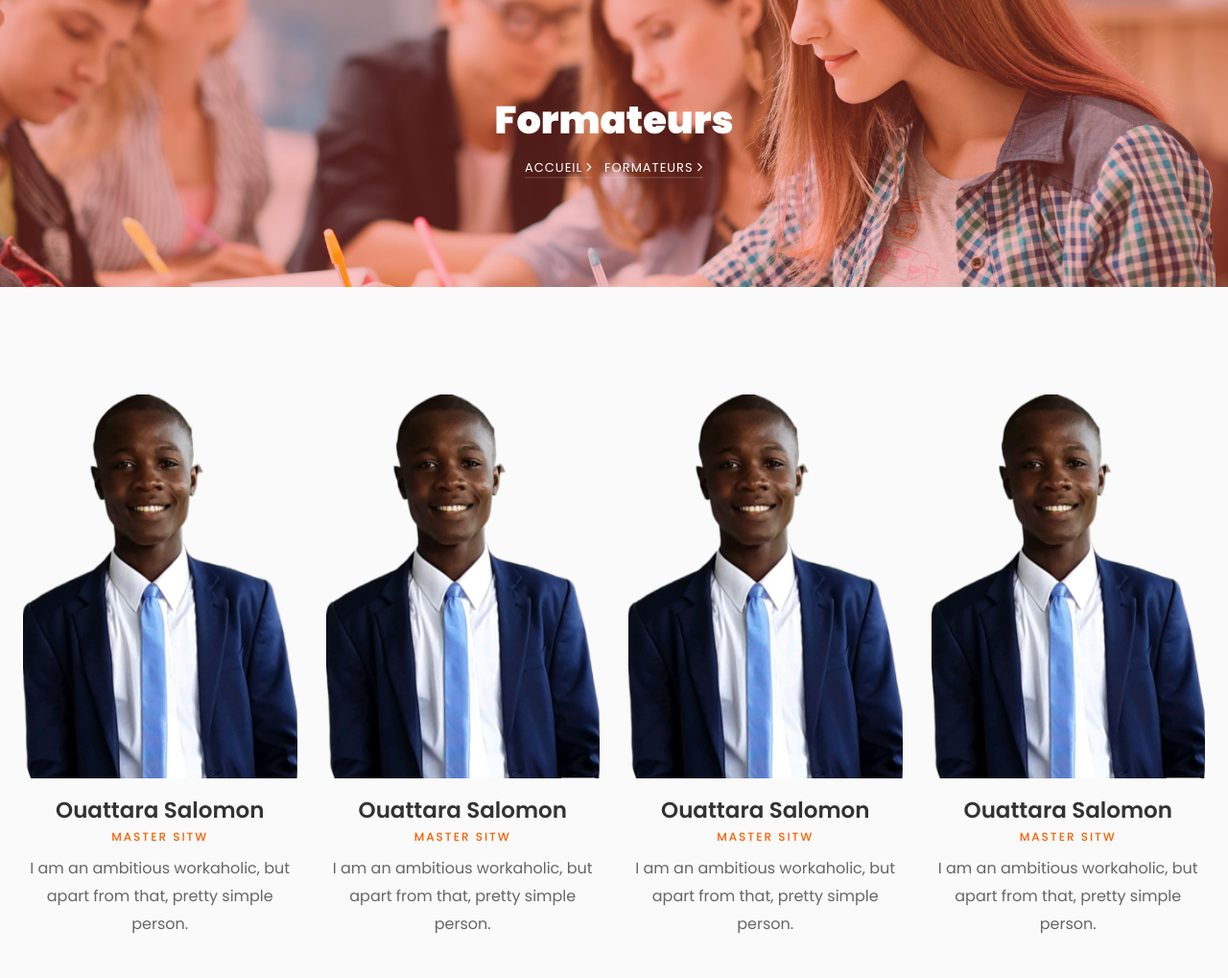
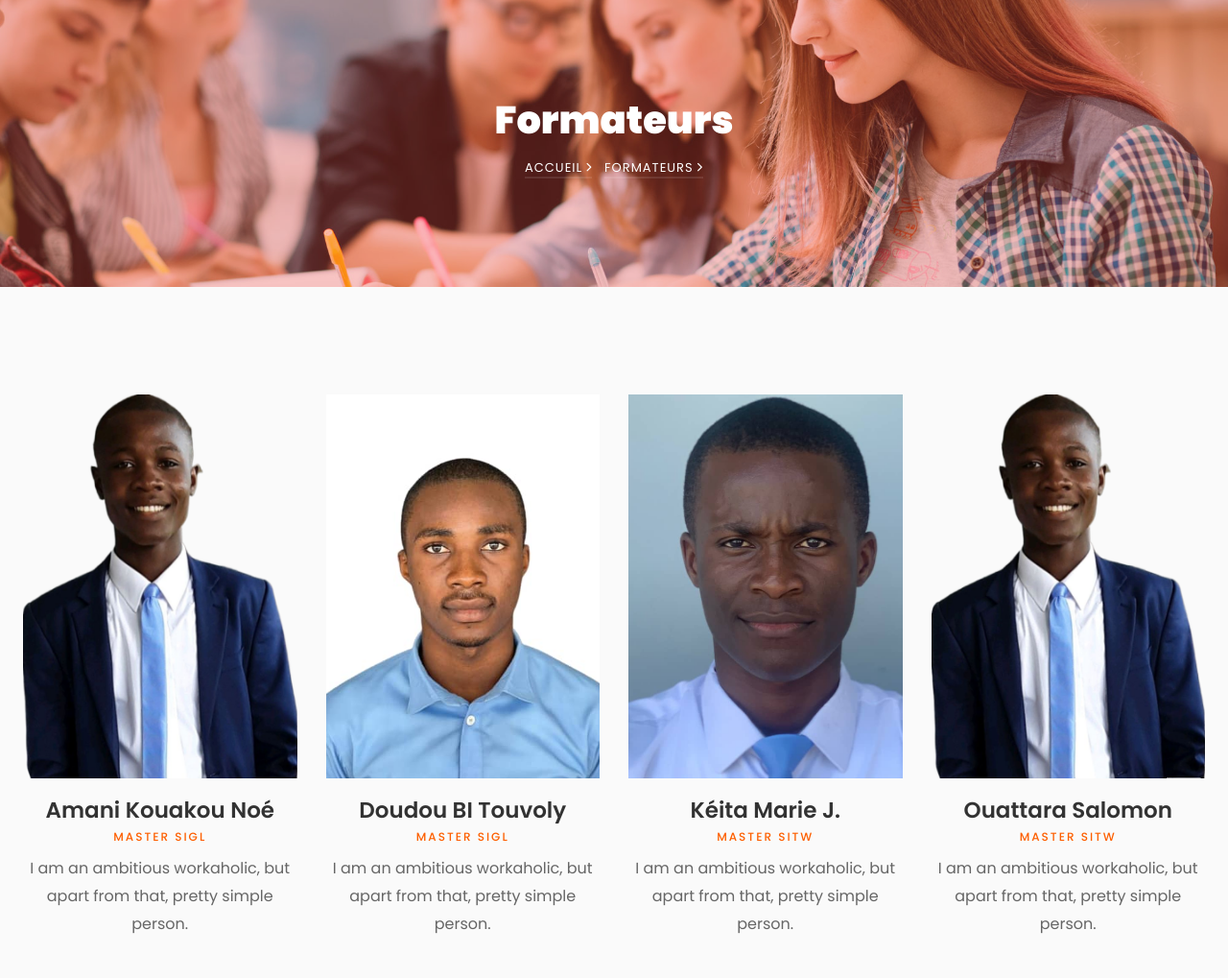
Before and after one commit to amaninoblesse/it_prepa, a Django app: page /it/teacher/ in a window 1280 px wide. Shown: the part 200-1219 px from the top of the page at 96% size. Run offline with Django 3.2, Linux system fonts and the light colour scheme; some libraries are stand-ins or nearby versions; some web fonts are replaced.

Commit message:
teacher pictures

```diff
--- a/it/templates/it/main/about.html
+++ b/it/templates/it/main/about.html
@@ -54,7 +54,7 @@
 					    </div>
 					    <div class="col-md topper d-flex align-items-center justify-content-end">
 					    	<p class="mb-0">
-					    		<a href="{% url 'it:newconnexion' %}" class="btn py-2 px-3 btn-primary d-flex align-items-center justify-content-center">
+					    		<a href="https://prepaitquiz.herokuapp.com/" class="btn py-2 px-3 btn-primary d-flex align-items-center justify-content-center">
 					    			<span>Le QuiZ</span>
 					    		</a>
 					    	</p>
@@ -83,7 +83,7 @@
 	        	<li class="nav-item"><a href="{% url 'it:teacher' %}" class="nav-link">Formateurs</a></li>
 	        	<li class="nav-item"><a href="{% url 'it:blog' %}" class="nav-link">Blog</a></li>
 	          <li class="nav-item"><a href="{% url 'it:contact' %}" class="nav-link">Contacts</a></li>
-            <li class="nav-item"><a href="{% url 'it:register' %}" class="nav-link">Inscription</a></li>
+            <li class="nav-item"><a href="https://prepaitquiz.herokuapp.com/" class="nav-link">Inscription</a></li>
 	        </ul>
 	      </div>
 	    </div>
--- a/it/templates/it/main/blog.html
+++ b/it/templates/it/main/blog.html
@@ -54,7 +54,7 @@
 					    </div>
 					    <div class="col-md topper d-flex align-items-center justify-content-end">
 					    	<p class="mb-0">
-					    		<a href="{% url 'it:newconnexion' %}" class="btn py-2 px-3 btn-primary d-flex align-items-center justify-content-center">
+					    		<a href="https://prepaitquiz.herokuapp.com/" class="btn py-2 px-3 btn-primary d-flex align-items-center justify-content-center">
 					    			<span>Le QuiZ</span>
 					    		</a>
 					    	</p>
@@ -83,7 +83,7 @@
 	        	<li class="nav-item"><a href="{% url 'it:teacher' %}" class="nav-link">Formateurs</a></li>
 	        	<li class="nav-item"><a href="{% url 'it:blog' %}" class="nav-link">Blog</a></li>
 	          <li class="nav-item"><a href="{% url 'it:contact' %}" class="nav-link">Contacts</a></li>
-			  <li class="nav-item"><a href="{% url 'it:register' %}" class="nav-link">Inscription</a></li>
+			  <li class="nav-item"><a href="https://prepaitquiz.herokuapp.com/" class="nav-link">Inscription</a></li>
 	        </ul>
 	      </div>
 	    </div>
--- a/it/templates/it/main/contact.html
+++ b/it/templates/it/main/contact.html
@@ -54,7 +54,7 @@
 					    </div>
 					    <div class="col-md topper d-flex align-items-center justify-content-end">
 					    	<p class="mb-0">
-					    		<a href="{% url 'it:newconnexion' %}" class="btn py-2 px-3 btn-primary d-flex align-items-center justify-content-center">
+					    		<a href="https://prepaitquiz.herokuapp.com/" class="btn py-2 px-3 btn-primary d-flex align-items-center justify-content-center">
 					    			<span>Le QuiZ</span>
 					    		</a>
 					    	</p>
@@ -83,7 +83,7 @@
 	        	<li class="nav-item"><a href="{% url 'it:teacher' %}" class="nav-link">Formateurs</a></li>
 	        	<li class="nav-item"><a href="{% url 'it:blog' %}" class="nav-link">Blog</a></li>
 	          <li class="nav-item"><a href="{% url 'it:contact' %}" class="nav-link">Contacts</a></li>
-            <li class="nav-item"><a href="{% url 'it:register' %}" class="nav-link">Inscription</a></li>
+            <li class="nav-item"><a href="https://prepaitquiz.herokuapp.com/" class="nav-link">Inscription</a></li>
 	        </ul>
 	      </div>
 	    </div>
--- a/it/templates/it/main/courses.html
+++ b/it/templates/it/main/courses.html
@@ -54,7 +54,7 @@
 					    </div>
 					    <div class="col-md topper d-flex align-items-center justify-content-end">
 					    	<p class="mb-0">
-					    		<a href="{% url 'it:newconnexion' %}" class="btn py-2 px-3 btn-primary d-flex align-items-center justify-content-center">
+					    		<a href="https://prepaitquiz.herokuapp.com/" class="btn py-2 px-3 btn-primary d-flex align-items-center justify-content-center">
 					    			<span>Le QuiZ</span>
 					    		</a>
 					    	</p>
@@ -83,7 +83,7 @@
 	        	<li class="nav-item"><a href="{% url 'it:teacher' %}" class="nav-link">Formateurs</a></li>
 	        	<li class="nav-item"><a href="{% url 'it:blog' %}" class="nav-link">Blog</a></li>
 	          <li class="nav-item"><a href="{% url 'it:contact' %}" class="nav-link">Contacts</a></li>
-              <li class="nav-item"><a href="{% url 'it:register' %}" class="nav-link">Inscription</a></li>
+              <li class="nav-item"><a href="https://prepaitquiz.herokuapp.com/" class="nav-link">Inscription</a></li>
 	        </ul>
 	      </div>
 	    </div>
--- a/it/templates/it/main/teacher.html
+++ b/it/templates/it/main/teacher.html
@@ -54,7 +54,7 @@
 					    </div>
 					    <div class="col-md topper d-flex align-items-center justify-content-end">
 					    	<p class="mb-0">
-					    		<a href="{% url 'it:newconnexion' %}" class="btn py-2 px-3 btn-primary d-flex align-items-center justify-content-center">
+					    		<a href="https://prepaitquiz.herokuapp.com/" class="btn py-2 px-3 btn-primary d-flex align-items-center justify-content-center">
 					    			<span>Le QuiZ</span>
 					    		</a>
 					    	</p>
@@ -83,7 +83,7 @@
 	        	<li class="nav-item"><a href="{% url 'it:teacher' %}" class="nav-link">Formateurs</a></li>
 	        	<li class="nav-item"><a href="{% url 'it:blog' %}" class="nav-link">Blog</a></li>
 	          <li class="nav-item"><a href="{% url 'it:contact' %}" class="nav-link">Contacts</a></li>
-			  <li class="nav-item"><a href="{% url 'it:register' %}" class="nav-link">Inscription</a></li>
+			  <li class="nav-item"><a href="https://prepaitquiz.herokuapp.com/" class="nav-link">Inscription</a></li>
 	        </ul>
 	      </div>
 	    </div>
@@ -111,8 +111,8 @@
 								<div class="img align-self-stretch" style="background-image: url(/static/assets/images/amani.png);"></div>
 							</div>
 							<div class="text pt-3 text-center">
-								<h3>Ouattara Salomon</h3>
-								<span class="position mb-2">Master SITW</span>
+								<h3>Amani Kouakou Noé</h3>
+								<span class="position mb-2">Master SIGL</span>
 								<div class="faded">
 									<p>I am an ambitious workaholic, but apart from that, pretty simple person.</p>
 									<ul class="ftco-social text-center">
@@ -128,11 +128,11 @@
 					<div class="col-md-6 col-lg-3 ftco-animate">
 						<div class="staff">
 							<div class="img-wrap d-flex align-items-stretch">
-								<div class="img align-self-stretch" style="background-image: url(/static/assets/images/amani.png);"></div>
+								<div class="img align-self-stretch" style="background-image: url(/static/assets/images/Doudou.jpeg);"></div>
 							</div>
 							<div class="text pt-3 text-center">
-								<h3>Ouattara Salomon</h3>
-								<span class="position mb-2">Master SITW</span>
+								<h3>Doudou BI Touvoly</h3>
+								<span class="position mb-2">Master SIGL</span>
 								<div class="faded">
 									<p>I am an ambitious workaholic, but apart from that, pretty simple person.</p>
 									<ul class="ftco-social text-center">
@@ -148,10 +148,10 @@
 					<div class="col-md-6 col-lg-3 ftco-animate">
 						<div class="staff">
 							<div class="img-wrap d-flex align-items-stretch">
-								<div class="img align-self-stretch" style="background-image: url(/static/assets/images/amani.png);"></div>
+								<div class="img align-self-stretch" style="background-image: url(/static/assets/images/keita.jpeg);"></div>
 							</div>
 							<div class="text pt-3 text-center">
-								<h3>Ouattara Salomon</h3>
+								<h3>Kéita Marie J.</h3>
 								<span class="position mb-2">Master SITW</span>
 								<div class="faded">
 									<p>I am an ambitious workaholic, but apart from that, pretty simple person.</p>
```
Also changed, not shown: it/templates/it/main/newindex.html (+6 -6 lines), static/assets/images/Doudou.jpeg (added), static/assets/images/keita.jpeg (added).
